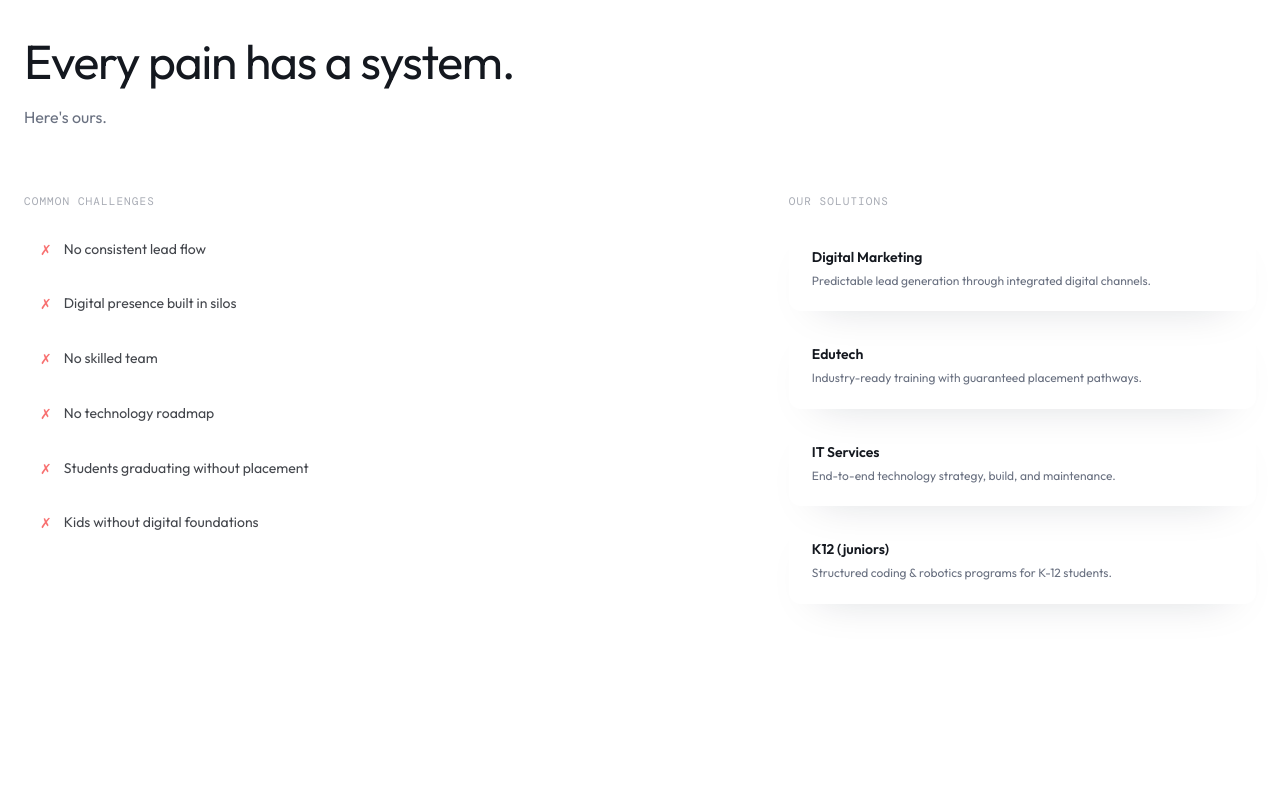
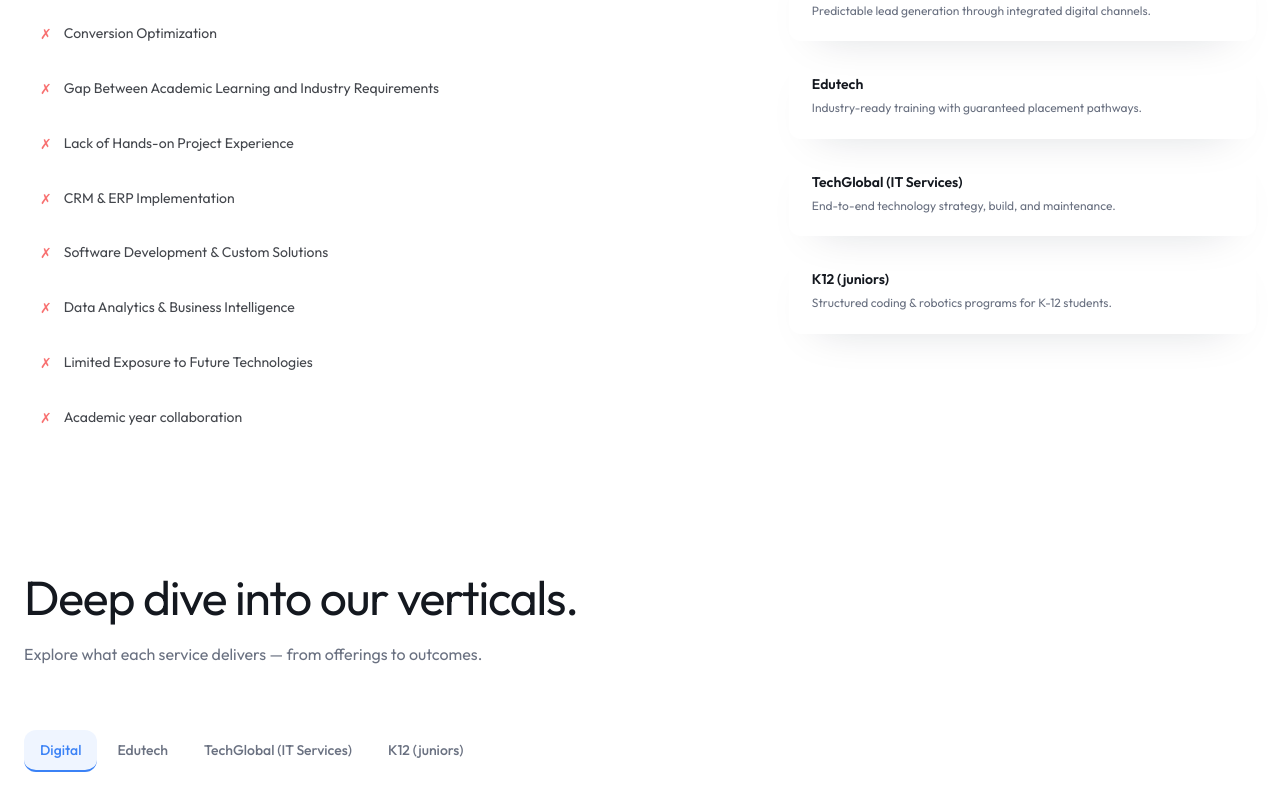
Before and after one commit to DataquotesTech/DQ-landing, a React (Vite) app: page / in a window 1280 px wide. Shown: the part 1320-2120 px from the top of the page. Built offline with nearby package versions, Linux system fonts and the light colour scheme; the HTML template or start-up script is replaced by a standard one; a web font is replaced by a local one.

Commit message:
updated landing page except google form link to contact form

```diff
--- a/src/components/landing/CaseStudies.tsx
+++ b/src/components/landing/CaseStudies.tsx
@@ -22,7 +22,7 @@ const cases = [
     fullStory: "This tier-2 engineering college struggled with low placement rates and poor industry perception. We embedded a 6-month upskilling program featuring industry certifications, live client projects, and intensive interview preparation. The result: 94% placement rate with a 40% increase in average package, plus three new corporate hiring partnerships.",
   },
   {
-    tag: "IT Services", color: "#818cf8",
+    tag: "TechGlobal (IT Services)", color: "#818cf8",
     client: "Healthcare Startup",
     challenge: "Legacy PHP system crashing under 10K daily users, no mobile presence.",
     intervention: "Rebuilt on React + Node.js microservices, launched React Native app.",
@@ -37,7 +37,7 @@ export default function CaseStudies() {
   const sectionRef = useScrollAnimation();
 
   return (
-    <section id="case-studies" className="py-20 md:py-[120px] bg-surface">
+    <section id="case-studies" className="py-20 md:py-[10px] bg-surface">
       <div className="section-animate max-w-[1400px] mx-auto px-4 sm:px-6" ref={sectionRef}>
         <h2 className="text-3xl md:text-[48px] md:leading-[1.15] text-foreground mb-4 stagger-child">
           Outcomes, not outputs.
--- a/src/components/landing/ContactForm.tsx
+++ b/src/components/landing/ContactForm.tsx
@@ -2,7 +2,7 @@ import { useState } from "react";
 import { useScrollAnimation } from "@/hooks/useScrollAnimation";
 import { useToast } from "@/hooks/use-toast";
 
-const verticalOptions = ["Digital", "EduTech", "IT Services", "K12 (juniors)"];
+const verticalOptions = ["Digital", "EduTech", "TechGlobal (IT Services)", "K12 (juniors)"];
 
 const GOOGLE_FORM_ACTION_URL = import.meta.env.VITE_GOOGLE_FORM_ACTION_URL?.trim() || "";
 const GOOGLE_FORM_VERTICAL_FALLBACK = import.meta.env.VITE_GOOGLE_FORM_VERTICAL_FALLBACK?.trim() || "IT";
@@ -21,7 +21,7 @@ const normalizeVerticalValue = (value: string) => {
   const normalized = value.trim().toLowerCase();
 
   if (!normalized || normalized === "general" || normalized === "business") return "IT";
-  if (normalized === "techglobal" || normalized === "it" || normalized === "it services") return "IT";
+  if (normalized === "techglobal" || normalized === "it" || normalized === "techglobal (it services)") return "IT";
   if (normalized === "k12" || normalized === "k12 (juniors)" || normalized === "juniors") return "juniors";
   if (normalized === "edutech") return "edutech";
   if (normalized === "digital marketing" || normalized === "digital marketing") return "digital marketing";
--- a/src/components/landing/Footer.tsx
+++ b/src/components/landing/Footer.tsx
@@ -1,7 +1,7 @@
 export default function Footer() {
   return (
     <footer className="border-t border-border bg-surface">
-      <div className="max-w-[1400px] mx-auto px-4 sm:px-6 py-12 md:py-16">
+      <div className="max-w-[1400px] mx-auto px-4 sm:px-6 py-12 md:py-6">
         {/* Main grid */}
         <div className="grid grid-cols-2 md:grid-cols-4 gap-8 md:gap-12 mb-10 md:mb-12">
           {/* Brand */}
@@ -18,13 +18,18 @@ export default function Footer() {
           <div>
             <p className="font-sans font-semibold text-sm text-foreground mb-4">Verticals</p>
             <div className="space-y-2.5">
-              {["Digital Marketing", "Edutech", "IT Services", "K12 (juniors)"].map((v) => (
+              {[
+                { label: "Digital Marketing", href: "https://digital.dataquotes.net" },
+                { label: "Edutech", href: "https://edutech.dataquotes.net" },
+                { label: "TechGlobal", href: "https://it.dataquotes.net" },
+                { label: "K12 (juniors)", href: "https://k12.dataquotes.net" },
+              ].map((v) => (
                 <a
-                  key={v}
-                  href="#verticals"
+                  key={v.label}
+                  href={v.href}
                   className="block font-sans text-sm text-muted-foreground hover:text-primary transition-colors"
                 >
-                  {v}
+                  {v.label}
                 </a>
               ))}
             </div>
--- a/src/components/landing/HeroSection.tsx
+++ b/src/components/landing/HeroSection.tsx
@@ -10,7 +10,7 @@ const verticals = [
     glow: "rgba(16, 185, 129, 0.18)",
   },
   {
-    name: "IT Services",
+    name: "TechGlobal (IT Services)",
     tagline: "Technology that scales with your ambition",
     chips: ["Web & App", "Integration", "Tech Audits"],
     href: "https://it.dataquotes.net/",
@@ -143,7 +143,7 @@ export default function HeroSection() {
             className="font-sans text-sm sm:text-lg text-muted-foreground max-w-xl mb-8 sm:mb-10 leading-relaxed hero-fade-up"
             style={{ animationDelay: "700ms" }}
           >
-            Helping businesses scale with digital and IT services, guiding students into tech careers through industry training, and inspiring kids with future-ready technology education.
+            Helping businesses scale with digital and TechGlobal (IT Services), guiding students into tech careers through industry training, and inspiring kids with future-ready technology education.
           </p>
           <div
             className="flex flex-wrap items-center gap-3 sm:gap-4 hero-fade-up"
--- a/src/components/landing/ProblemSolution.tsx
+++ b/src/components/landing/ProblemSolution.tsx
@@ -1,38 +1,117 @@
-import { useState } from "react";
+import { useEffect, useRef, useState } from "react";
 import { useScrollAnimation } from "@/hooks/useScrollAnimation";
 
 const painPoints = [
-  { text: "No consistent lead flow", verticalIdx: 0 },
-  { text: "Digital presence built in silos", verticalIdx: 0 },
-  { text: "No skilled team", verticalIdx: 1 },
-  { text: "No technology roadmap", verticalIdx: 2 },
-  { text: "Students graduating without placement", verticalIdx: 1 },
-  { text: "Kids without digital foundations", verticalIdx: 3 },
+  { text: "Lack of Clear ROI Measurement", verticalIdx: 0 },
+  { text: "Conversion Optimization", verticalIdx: 0 },
+  { text: "Gap Between Academic Learning and Industry Requirements", verticalIdx: 1 },
+  { text: "Lack of Hands-on Project Experience", verticalIdx: 1 },
+  { text: "CRM & ERP Implementation", verticalIdx: 2 },
+  { text: "Software Development & Custom Solutions", verticalIdx: 2 },
+  { text: "Data Analytics & Business Intelligence", verticalIdx: 2 },
+  { text: "Limited Exposure to Future Technologies", verticalIdx: 3 },
+  { text: "Academic year collaboration ", verticalIdx: 3 },
 ];
 
 const solutions = [
   { name: "Digital Marketing", color: "#3b82f6", desc: "Predictable lead generation through integrated digital channels." },
   { name: "Edutech", color: "#10b981", desc: "Industry-ready training with guaranteed placement pathways." },
-  { name: "IT Services", color: "#818cf8", desc: "End-to-end technology strategy, build, and maintenance." },
+  { name: "TechGlobal (IT Services)", color: "#818cf8", desc: "End-to-end technology strategy, build, and maintenance." },
   { name: "K12 (juniors)", color: "#f59e0b", desc: "Structured coding & robotics programs for K-12 students." },
 ];
 
 export default function ProblemSolution() {
   const [hovered, setHovered] = useState<number | null>(null);
+  const [connectorPath, setConnectorPath] = useState<string | null>(null);
   const sectionRef = useScrollAnimation();
+  const layoutRef = useRef<HTMLDivElement | null>(null);
+  const painTextRefs = useRef<Array<HTMLSpanElement | null>>([]);
+  const solutionRefs = useRef<Array<HTMLDivElement | null>>([]);
   const activeVertical = hovered !== null ? painPoints[hovered].verticalIdx : null;
 
+  useEffect(() => {
+    const updateConnector = () => {
+      if (hovered === null || activeVertical === null) {
+        setConnectorPath(null);
+        return;
+      }
+
+      const layoutEl = layoutRef.current;
+      const painTextEl = painTextRefs.current[hovered];
+      const solutionEl = solutionRefs.current[activeVertical];
+
+      if (!layoutEl || !painTextEl || !solutionEl) {
+        setConnectorPath(null);
+        return;
+      }
+
+      const layoutRect = layoutEl.getBoundingClientRect();
+      const painRect = painTextEl.getBoundingClientRect();
+      const solutionRect = solutionEl.getBoundingClientRect();
+
+      const startX = painRect.right - layoutRect.left + 10;
+      const startY = painRect.top - layoutRect.top + painRect.height / 2;
+      const endX = solutionRect.left - layoutRect.left - 10;
+      const endY = solutionRect.top - layoutRect.top + solutionRect.height / 2;
+      const controlX = (startX + endX) / 2;
+
+      setConnectorPath(
+        `M ${startX} ${startY} C ${controlX} ${startY}, ${controlX} ${endY}, ${endX} ${endY}`,
+      );
+    };
+
+    updateConnector();
+    window.addEventListener("resize", updateConnector);
+
+    return () => {
+      window.removeEventListener("resize", updateConnector);
+    };
+  }, [hovered, activeVertical]);
+
   return (
-    <section id="solutions" className="py-20 md:py-[120px] bg-surface">
+    <section id="solutions" className="py-20 md:py-[10px] bg-surface">
       <div className="section-animate max-w-[1400px] mx-auto px-4 sm:px-6" ref={sectionRef}>
         <h2 className="text-3xl md:text-[48px] md:leading-[1.15] text-foreground mb-4 stagger-child">
           Every pain has a system.
         </h2>
         <p className="font-sans text-muted-foreground mb-10 md:mb-16 stagger-child">Here's ours.</p>
 
-        <div className="grid lg:grid-cols-[1.5fr_1fr] gap-8 lg:gap-16">
+        <div ref={layoutRef} className="relative grid lg:grid-cols-[1.5fr_1fr] gap-8 lg:gap-16">
+          {connectorPath && activeVertical !== null && (
+            <svg
+              aria-hidden="true"
+              className="pointer-events-none hidden lg:block absolute inset-0 z-10 overflow-visible"
+              width="100%"
+              height="100%"
+            >
+              <defs>
+                <marker
+                  id={`connector-arrow-${activeVertical}`}
+                  markerWidth="8"
+                  markerHeight="8"
+                  refX="7"
+                  refY="4"
+                  orient="auto"
+                  markerUnits="strokeWidth"
+                >
+                  <path d="M 0 0 L 8 4 L 0 8 z" fill={solutions[activeVertical].color} opacity="0.95" />
+                </marker>
+              </defs>
+              <path
+                d={connectorPath}
+                stroke={solutions[activeVertical].color}
+                strokeWidth="1.5"
+                fill="none"
+                strokeLinecap="round"
+                strokeDasharray="4 4"
+                opacity="0.9"
+                markerEnd={`url(#connector-arrow-${activeVertical})`}
+              />
+            </svg>
+          )}
+
           {/* Pain points */}
-          <div className="space-y-2">
+          <div className="space-y-2 relative z-20">
             <p className="font-mono text-[11px] uppercase tracking-widest text-muted-foreground/60 mb-4 stagger-child">
               Common Challenges
             </p>
@@ -41,10 +120,15 @@ export default function ProblemSolution() {
                 key={i}
                 onMouseEnter={() => setHovered(i)}
                 onMouseLeave={() => setHovered(null)}
-                className="stagger-child flex items-start gap-3 py-3 px-4 rounded-lg cursor-pointer group transition-all duration-200 hover:bg-white/5"
+                className="stagger-child relative overflow-visible flex items-start gap-3 py-3 px-4 rounded-lg cursor-pointer group transition-all duration-200 hover:bg-white/5"
               >
                 <span className="text-red-400 font-mono text-sm mt-0.5 shrink-0">✗</span>
-                <span className="font-sans text-sm text-foreground/80 group-hover:text-primary transition-colors leading-relaxed">
+                <span
+                  ref={(el) => {
+                    painTextRefs.current[i] = el;
+                  }}
+                  className="font-sans text-sm text-foreground/80 group-hover:text-primary transition-colors leading-relaxed"
+                >
                   {p.text}
                 </span>
               </div>
@@ -52,13 +136,16 @@ export default function ProblemSolution() {
           </div>
 
           {/* Solutions */}
-          <div className="space-y-3">
+          <div className="space-y-3 relative z-20">
             <p className="font-mono text-[11px] uppercase tracking-widest text-muted-foreground/60 mb-4 stagger-child">
               Our Solutions
             </p>
             {solutions.map((s, i) => (
               <div
                 key={s.name}
+                ref={(el) => {
+                  solutionRefs.current[i] = el;
+                }}
                 className="stagger-child glass-card rounded-xl p-5 transition-all duration-300"
                 style={{
                   borderColor: activeVertical === i ? s.color : "rgba(255,255,255,0.06)",
--- a/src/components/landing/ServicesDeepDive.tsx
+++ b/src/components/landing/ServicesDeepDive.tsx
@@ -24,20 +24,20 @@ const tabs = [
     phases: ["Assess", "Train", "Build", "Prepare", "Place"],
     stats: [
       { value: "95%", label: "Placement Rate" },
-      { value: "10K+", label: "Students Trained" },
-      { value: "120+", label: "Hiring Partners" },
+      { value: "1K+", label: "Students Trained" },
+      { value: "10+", label: "Hiring Partners" },
     ],
   },
   {
-    name: "IT Services",
+    name: "TechGlobal (IT Services)",
     color: "#818cf8",
     glow: "rgba(129,140,248,0.12)",
     offerings: ["Web Development", "Mobile Apps", "System Integration", "Cloud Migration", "Tech Audits", "DevOps Setup"],
     deliverables: ["Technical architecture document", "MVP or prototype", "Full production build", "QA & testing report", "Deployment & documentation"],
     phases: ["Discovery", "Architecture", "Development", "Testing", "Deployment"],
     stats: [
-      { value: "200+", label: "Projects Delivered" },
-      { value: "48hrs", label: "Avg. Kickoff" },
+      { value: "10+", label: "Projects Delivered" },
+      { value: "72hrs", label: "Avg. Kickoff" },
       { value: "99.9%", label: "Uptime SLA" },
     ],
   },
@@ -49,9 +49,9 @@ const tabs = [
     deliverables: ["Curriculum mapping to school board", "Student progress dashboard", "End-of-term showcase project", "Teacher certification", "Parent progress reports"],
     phases: ["Curriculum Map", "Onboard", "Teach", "Showcase", "Certify"],
     stats: [
-      { value: "50+", label: "Schools" },
-      { value: "5K+", label: "Kids Trained" },
-      { value: "12+", label: "Curricula" },
+      { value: "5+", label: "Schools" },
+      { value: "1K+", label: "Kids Trained" },
+      { value: "5+", label: "Curricula" },
     ],
   },
 ];
--- a/src/components/landing/TrustSnapshot.tsx
+++ b/src/components/landing/TrustSnapshot.tsx
@@ -29,7 +29,7 @@ export default function TrustSnapshot() {
   const sectionRef = useScrollAnimation();
 
   return (
-    <section className="bg-surface py-16 md:py-[100px]">
+    <section className="bg-surface py-8 md:py-[20px]">
       <div className="section-animate max-w-[1400px] mx-auto px-4 sm:px-6" ref={sectionRef}>
         {/* Stats grid */}
         <div className="grid grid-cols-2 sm:grid-cols-3 lg:grid-cols-6 divide-y sm:divide-y-0 divide-border sm:divide-x sm:divide-border rounded-2xl glass-card overflow-hidden">
--- a/src/components/landing/WhatsAppFloat.tsx
+++ b/src/components/landing/WhatsAppFloat.tsx
@@ -2,7 +2,6 @@ import { MessageCircle, Phone } from "lucide-react";
 
 const WhatsAppFloat = () => (
   <>
-    {/* Floating WhatsApp button — hidden on mobile via CSS media query (mobile uses sticky bottom bar) */}
     <a
       href="https://wa.me/918790134917?text=Hi%2C%20I%20want%20to%20discuss%20my%20project"
       target="_blank"
@@ -14,7 +13,6 @@ const WhatsAppFloat = () => (
       <MessageCircle className="h-7 w-7 text-whatsapp-foreground" />
     </a>
 
-    {/* Mobile sticky bottom bar — only shown on mobile */}
     <div
       className="fixed bottom-0 left-0 right-0 z-50 md:hidden bg-background border-t border-border px-4 py-2 flex gap-2"
       style={{ paddingBottom: "max(0.5rem, env(safe-area-inset-bottom))" }}
```
Also changed, not shown: index.html (+10 -10 lines).
